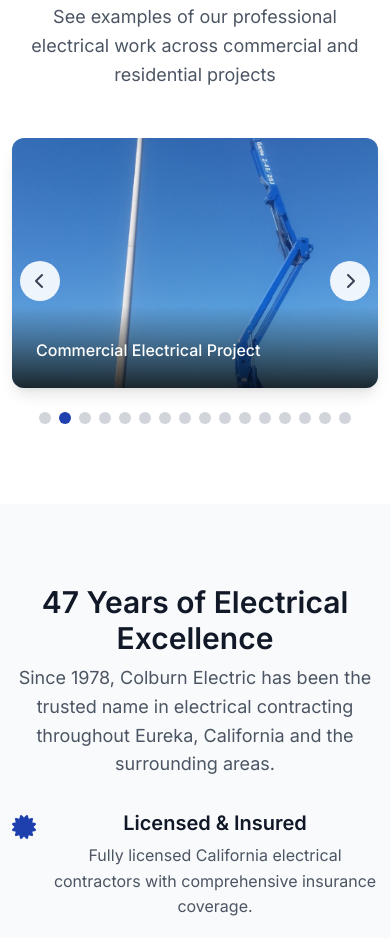
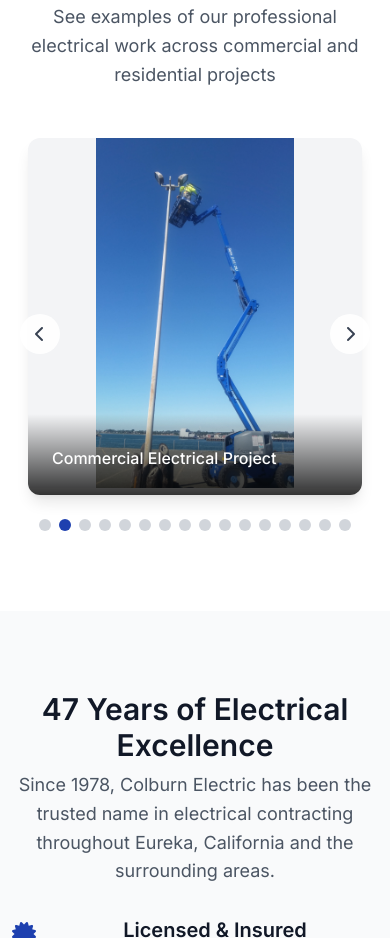
Before and after one commit to timothyjjcrow/colburn-electric, a plain HTML site: page index.html in a window 390 px wide. Shown: the part 3819-4757 px from the top of the page. Drawn offline with Linux system fonts and the light colour scheme.

Commit message:
Improve gallery carousel: increased image height and changed to object-fit contain to show more of images without excessive cropping

```diff
--- a/styles.css
+++ b/styles.css
@@ -755,6 +755,7 @@ a:hover {
   position: relative;
   max-width: 1000px;
   margin: 0 auto;
+  padding: 0 1rem;
 }
 
 .carousel {
@@ -776,9 +777,9 @@ a:hover {
 
 .carousel-slide img {
   width: 100%;
-  height: 400px;
-  object-fit: cover;
-  display: block;
+  height: 350px;
+  object-fit: contain;
+  background-color: var(--gray-100);
 }
 
 .slide-caption {
@@ -1457,7 +1458,9 @@ a:hover {
   }
 
   .carousel-slide img {
-    height: 250px;
+    height: 350px;
+    object-fit: contain;
+    background-color: var(--gray-100);
   }
 
   .footer-bottom-content {
```
